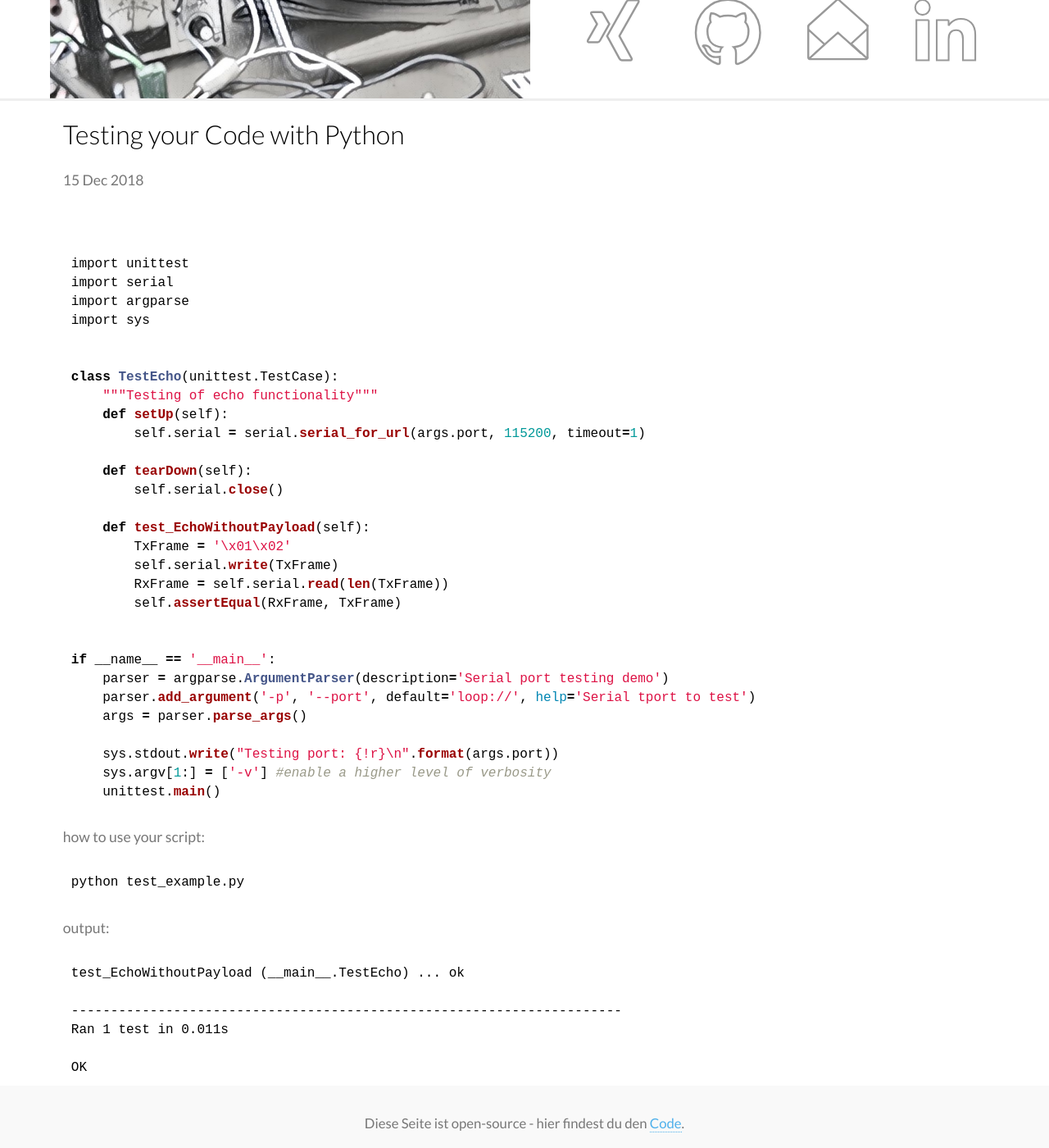
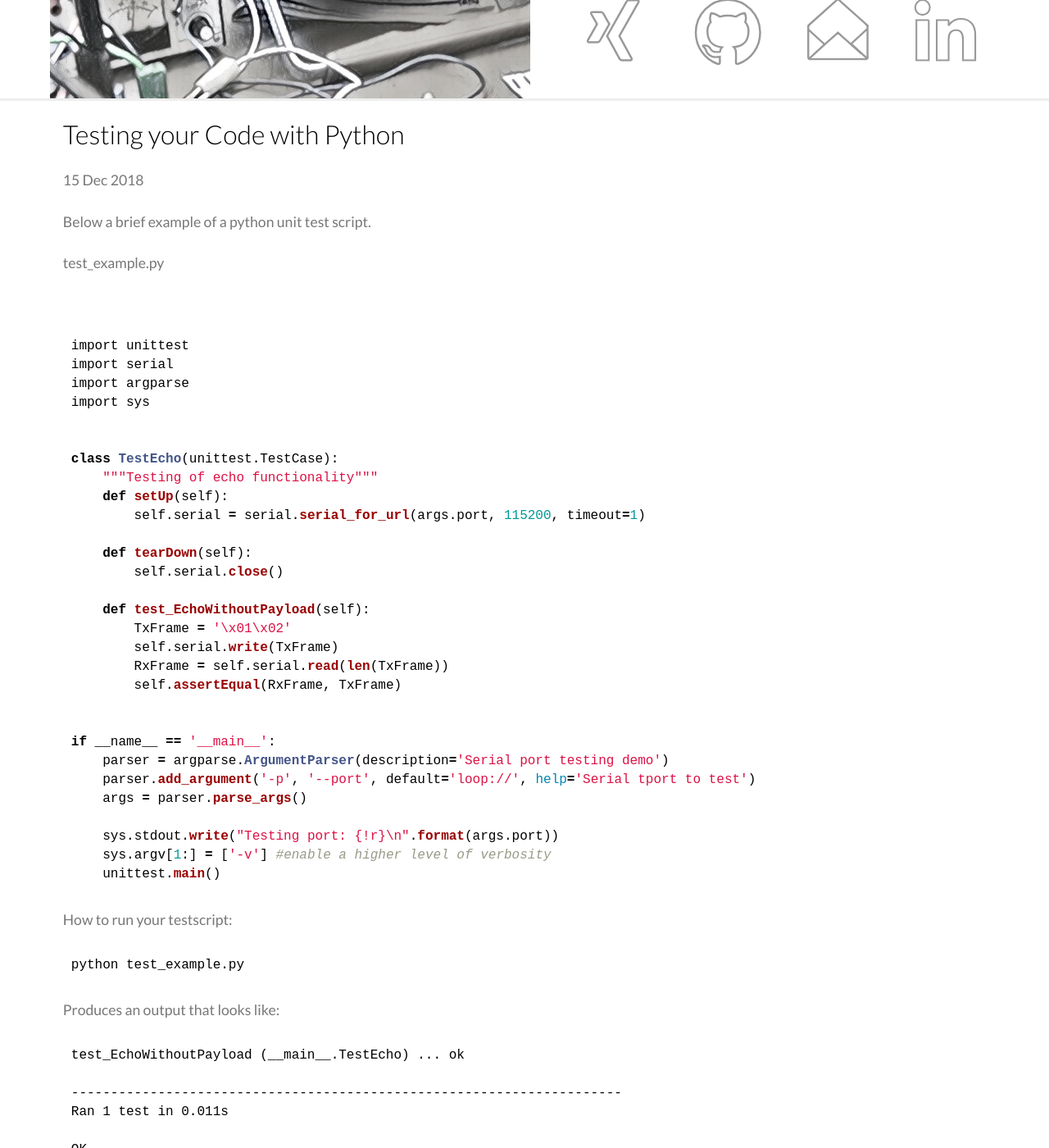
Before and after one commit to ronaldreichmuth/ronaldreichmuth.github.io, a Jekyll site: the page built from _posts/2018-12-15-unittest-python.md, in a window 1280 px wide and 1400 px high, scrolled down 407 px. Shown: the whole window at 82% size. Built offline with Jekyll 4.4.1, drawn with Linux system fonts in a browser that asks for light colours.

Commit message:
Update 2018-12-15-unittest-python.md

````diff
--- a/_posts/2018-12-15-unittest-python.md
+++ b/_posts/2018-12-15-unittest-python.md
@@ -4,9 +4,9 @@ title: "Testing your Code with Python"
 date: 2018-12-15
 ---
 
+Below a brief example of a python unit test script.
 
-
-
+test_example.py
 ```python
 
 
@@ -42,12 +42,12 @@ if __name__ == '__main__':
 ```
 
 
-how to use your script:
+How to run your testscript:
 ```
 python test_example.py
 ```
 
-output:
+Produces an output that looks like:
 ```
 test_EchoWithoutPayload (__main__.TestEcho) ... ok
 
````
